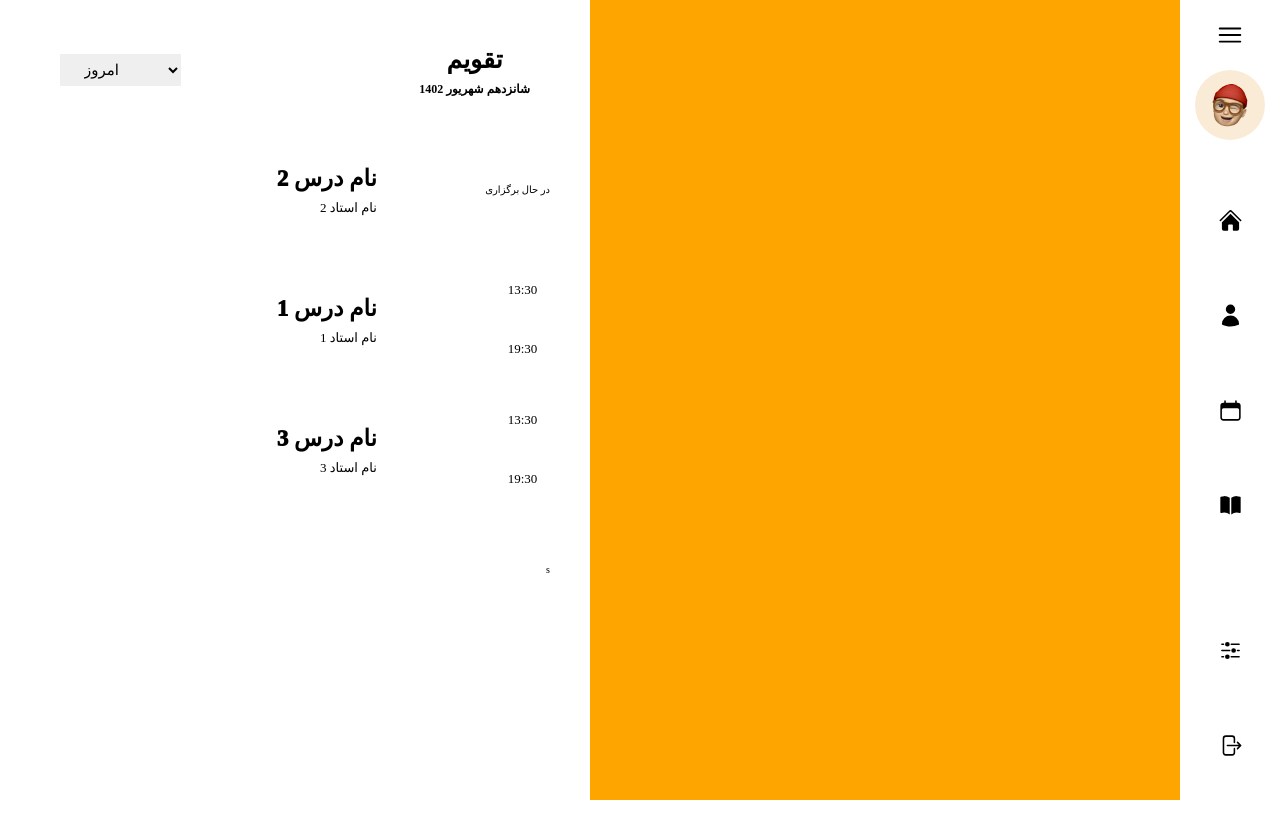
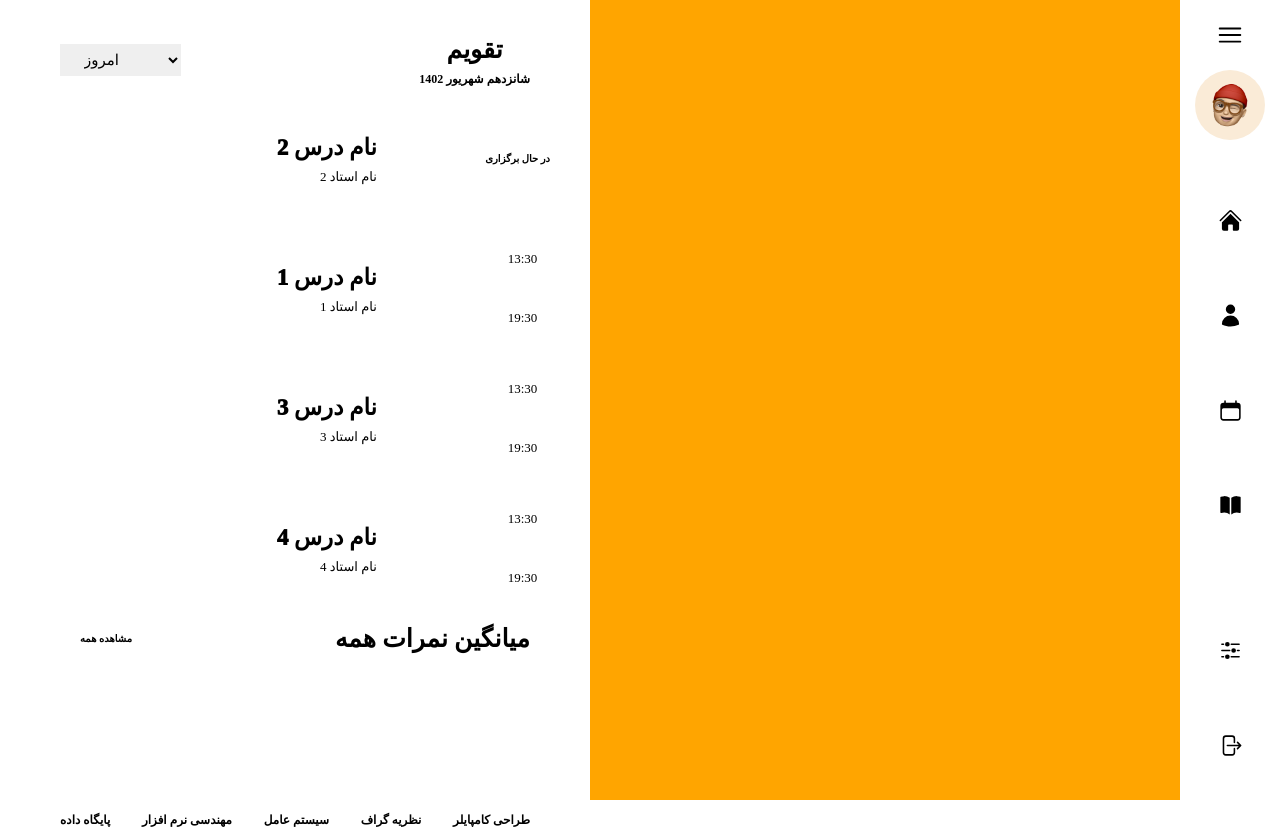
Before and after one commit to Mori30r/QuizBox, a React (Vite) app in the folder react/: page / in a window 1280 px wide. Before the commit the page ends 800 px from the top, so only its background shows below. Built offline with nearby package versions, Linux system fonts and the light colour scheme.

Commit message:
Grade Progress Section Created

```diff
--- a/react/src/Layout/SideBar/SideBar.jsx
+++ b/react/src/Layout/SideBar/SideBar.jsx
@@ -11,6 +11,8 @@ import Row from "../../ui/Row";
 const StyledSideBar = styled(Row)`
     width: ${(props) => (props.$isOpen ? "30rem" : "10rem")};
     background-color: var(--color-purple-0);
+    transition: all 0.2s;
+    overflow: hidden;
 `;
 
 function SideBar() {
--- /dev/null
+++ b/react/src/Layout/Stats/ProgressList.jsx
@@ -0,0 +1,23 @@
+import { styled } from "styled-components";
+import { list } from "../../data/StatsProgress";
+import Progress from "../../ui/Progress";
+
+const StyledProgressList = styled.div`
+    display: flex;
+    padding: 0 2rem;
+    justify-content: space-between;
+    height: 15rem;
+`;
+
+function ProgressList() {
+    const progressList = list.slice(0, 5);
+    return (
+        <StyledProgressList>
+            {progressList.map((progress) => (
+                <Progress progress={progress} key={progress.name} />
+            ))}
+        </StyledProgressList>
+    );
+}
+
+export default ProgressList;
--- a/react/src/Layout/Stats/QuizBox.jsx
+++ b/react/src/Layout/Stats/QuizBox.jsx
@@ -84,6 +84,23 @@ const StyledQuizBox = styled(Row)`
     margin-bottom: 3rem;
 `;
 
+const OnlineQuizText = styled.p`
+    font-weight: 1000;
+    animation: onlineText 1s infinite ease;
+
+    @keyframes onlineText {
+        0% {
+            color: var(--color-green-200);
+        }
+        50% {
+            color: var(--color-purple-400);
+        }
+        100% {
+            color: var(--color-green-200);
+        }
+    }
+`;
+
 function QuizBox({ quiz }) {
     return (
         <StyledQuizBox>
@@ -102,14 +119,7 @@ function QuizBox({ quiz }) {
                     <p>{quiz.end}</p>
                 </QuizTime>
             ) : (
-                <p
-                    style={{
-                        color: "var(--color-purple-200)",
-                        fontWeight: 500,
-                    }}
-                >
-                    در حال برگزاری
-                </p>
+                <OnlineQuizText>در حال برگزاری</OnlineQuizText>
             )}
         </StyledQuizBox>
     );
--- a/react/src/Layout/Stats/Stats.jsx
+++ b/react/src/Layout/Stats/Stats.jsx
@@ -3,6 +3,8 @@ import Row from "../../ui/Row";
 import StatsBox from "./StatsBox";
 import QuizBoxList from "./QuizBoxList";
 import Select from "../../ui/Select";
+import Button from "../../ui/Button";
+import ProgressList from "./ProgressList";
 
 function Stats() {
     return (
@@ -21,15 +23,22 @@ function Stats() {
                 </StatsBoxHeader>
                 <QuizBoxList />
             </StatsBox>
-            <StatsBox height="30%">s</StatsBox>
+            <StatsBox height="30%">
+                <StatsBoxHeader>
+                    <Button type="outline">مشاهده همه</Button>
+                    <div>
+                        <p>میانگین نمرات همه</p>
+                    </div>
+                </StatsBoxHeader>
+                <ProgressList />
+            </StatsBox>
         </Row>
     );
 }
 
 const StatsBoxHeader = styled(Row)`
-    height: 12rem;
+    height: 10rem;
     padding: 2rem;
-    margin-bottom: 1rem;
 
     & div {
         display: flex;
--- /dev/null
+++ b/react/src/data/StatsProgress.jsx
@@ -0,0 +1,22 @@
+export const list = [
+    {
+        name: "پایگاه داده",
+        grade: 16,
+    },
+    {
+        name: "مهندسی نرم افزار",
+        grade: 11,
+    },
+    {
+        name: "سیستم عامل",
+        grade: 15,
+    },
+    {
+        name: "نظریه گراف",
+        grade: 6,
+    },
+    {
+        name: "طراحی کامپایلر",
+        grade: 20,
+    },
+];
--- a/react/src/data/StatsQuizBoxLinks.jsx
+++ b/react/src/data/StatsQuizBoxLinks.jsx
@@ -20,4 +20,11 @@ export const list = [
         end: "19:30",
         active: false,
     },
+    {
+        name: "نام درس 4",
+        teacher: "نام استاد 4",
+        start: "13:30",
+        end: "19:30",
+        active: false,
+    },
 ];
--- /dev/null
+++ b/react/src/ui/Button.jsx
@@ -0,0 +1,37 @@
+import { css, styled } from "styled-components";
+
+const types = {
+    primary: css`
+        background-color: var(--color-purple-200);
+        color: var(--color-purple-0);
+
+        &:hover {
+            background-color: var(--color-purple-0);
+            color: var(--color-purple-200);
+        }
+    `,
+    outline: css`
+        background-color: var(--color-purple-0);
+        color: var(--color-purple-200);
+
+        &:hover {
+            background-color: var(--color-purple-200);
+            color: var(--color-purple-0);
+        }
+    `,
+};
+
+const StyledButton = styled.button`
+    padding: 0.5rem 2rem;
+    border: 2px solid var(--color-purple-200);
+    border-radius: 25px;
+    font-weight: 1000;
+    transition: all 0.2s;
+    ${(props) => types[props.type]};
+`;
+
+function Button({ children, type }) {
+    return <StyledButton type={type}>{children}</StyledButton>;
+}
+
+export default Button;
--- a/react/src/ui/ProfileImage.jsx
+++ b/react/src/ui/ProfileImage.jsx
@@ -1,4 +1,5 @@
 import { css, styled } from "styled-components";
+import { useSideBar } from "../Layout/SideBar/useSideBar";
 
 const ImageContainer = styled.div`
     background-color: antiquewhite;
@@ -14,10 +15,12 @@ const ImageContainer = styled.div`
 `;
 
 const StyledProfileImage = styled.img`
+    transition: all 0.2s;
     height: ${(props) => (props.$isOpen ? "10rem" : "7rem")};
 `;
 
-function ProfileImage({ src, isOpen }) {
+function ProfileImage({ src }) {
+    const isOpen = useSideBar();
     return (
         <ImageContainer $isOpen={isOpen}>
             <StyledProfileImage src={src} $isOpen={isOpen} />
--- /dev/null
+++ b/react/src/ui/Progress.jsx
@@ -0,0 +1,46 @@
+import { styled } from "styled-components";
+import { getColorByGrade } from "../utils/getColorByGrade";
+
+const StyledProgress = styled.div`
+    display: flex;
+    flex-direction: column;
+    align-items: center;
+    gap: 1rem;
+`;
+
+const ProgressContainer = styled.div`
+    height: 100%;
+    border-radius: 6px;
+    width: 3rem;
+    display: flex;
+    flex-direction: column-reverse;
+    background-color: ${(props) => `var(--color-${props.color}-0)}`};
+`;
+
+const ProgressValue = styled.div`
+    border-radius: 6px;
+    width: 100%;
+    height: ${(props) => props.value};
+    background-color: ${(props) => `var(--color-${props.color}-400)`};
+`;
+
+const ProgressLabel = styled.p`
+    color: ${(props) => `var(--color-${props.color}-400)`};
+    font-size: 1.2rem;
+    font-weight: 800;
+`;
+
+function Progress({ progress }) {
+    const progressColor = getColorByGrade(progress.grade);
+    const progressValue = `${(progress.grade / 20) * 100}%`;
+    return (
+        <StyledProgress>
+            <ProgressContainer color={progressColor}>
+                <ProgressValue value={progressValue} color={progressColor} />
+            </ProgressContainer>
+            <ProgressLabel color={progressColor}>{progress.name}</ProgressLabel>
+        </StyledProgress>
+    );
+}
+
+export default Progress;
--- /dev/null
+++ b/react/src/utils/getColorByGrade.js
@@ -0,0 +1,12 @@
+export function getColorByGrade(grade) {
+    switch (true) {
+        case grade < 10:
+            return "red";
+        case grade >= 10 && grade < 15:
+            return "orange";
+        case grade >= 15 && grade !== 20:
+            return "green";
+        case grade == 20:
+            return "purple";
+    }
+}
```
